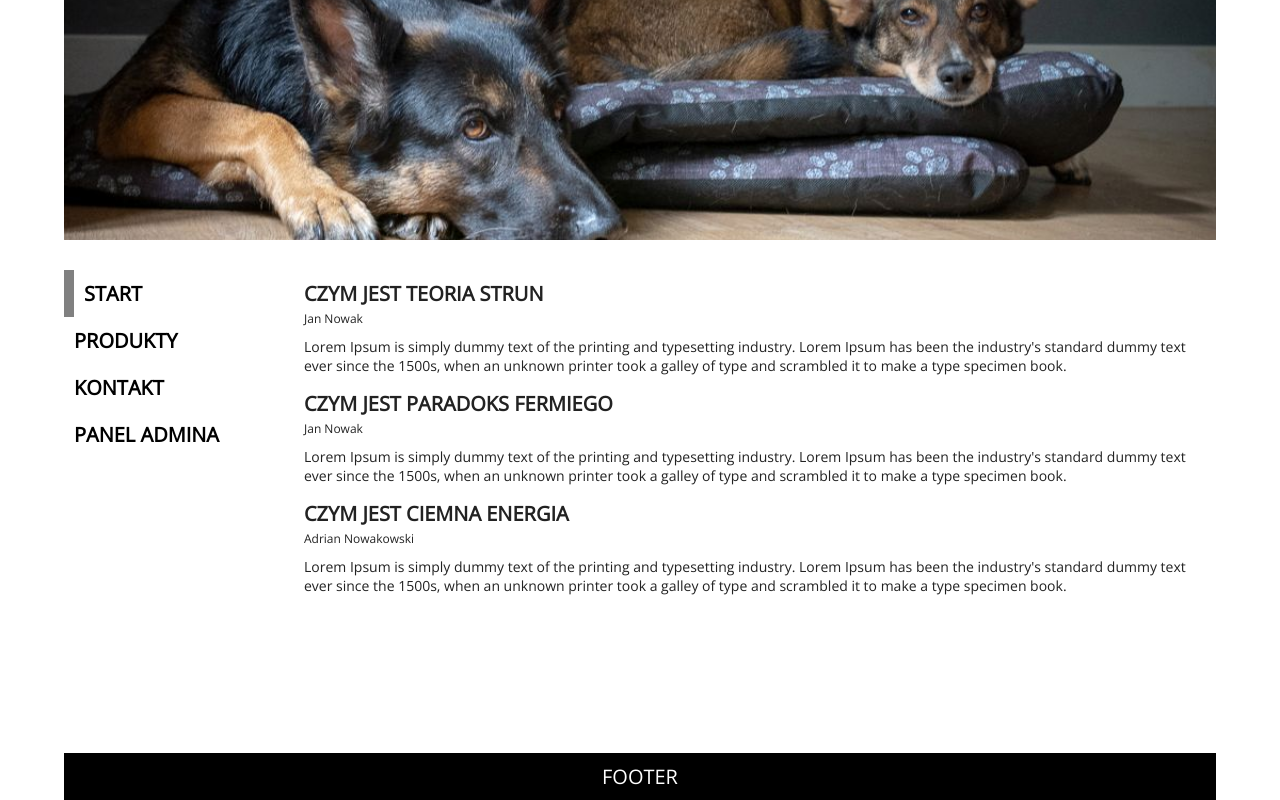
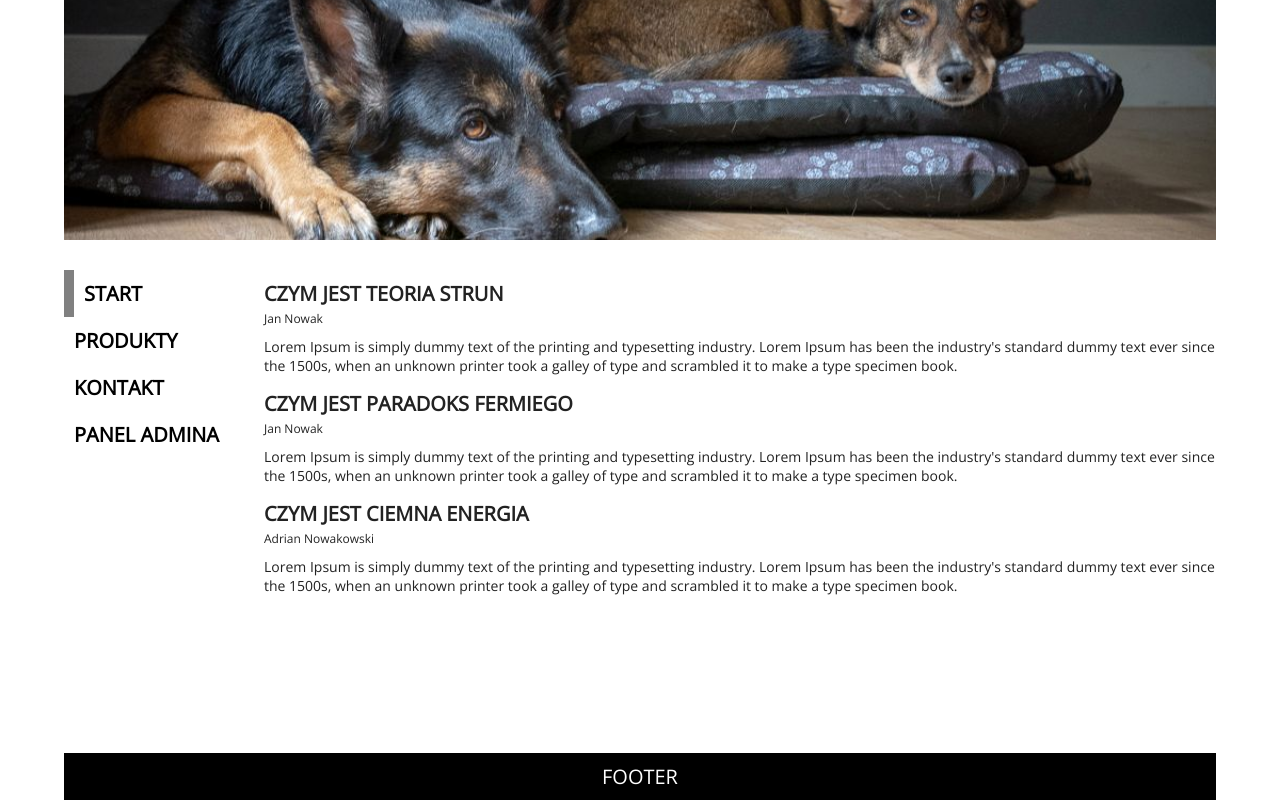
Before and after one commit to agapoli89/react-basic-website, a React (Create React App) app: page / in a window 1280 px wide. Built offline with nearby package versions, Linux system fonts and the light colour scheme.

Commit message:
Reduce width of menu

```diff
--- a/src/styles/App.css
+++ b/src/styles/App.css
@@ -18,7 +18,7 @@ main {
 }
 
 aside {
-  min-width: 240px;
+  min-width: 200px;
 }
 
 section.page {
```
